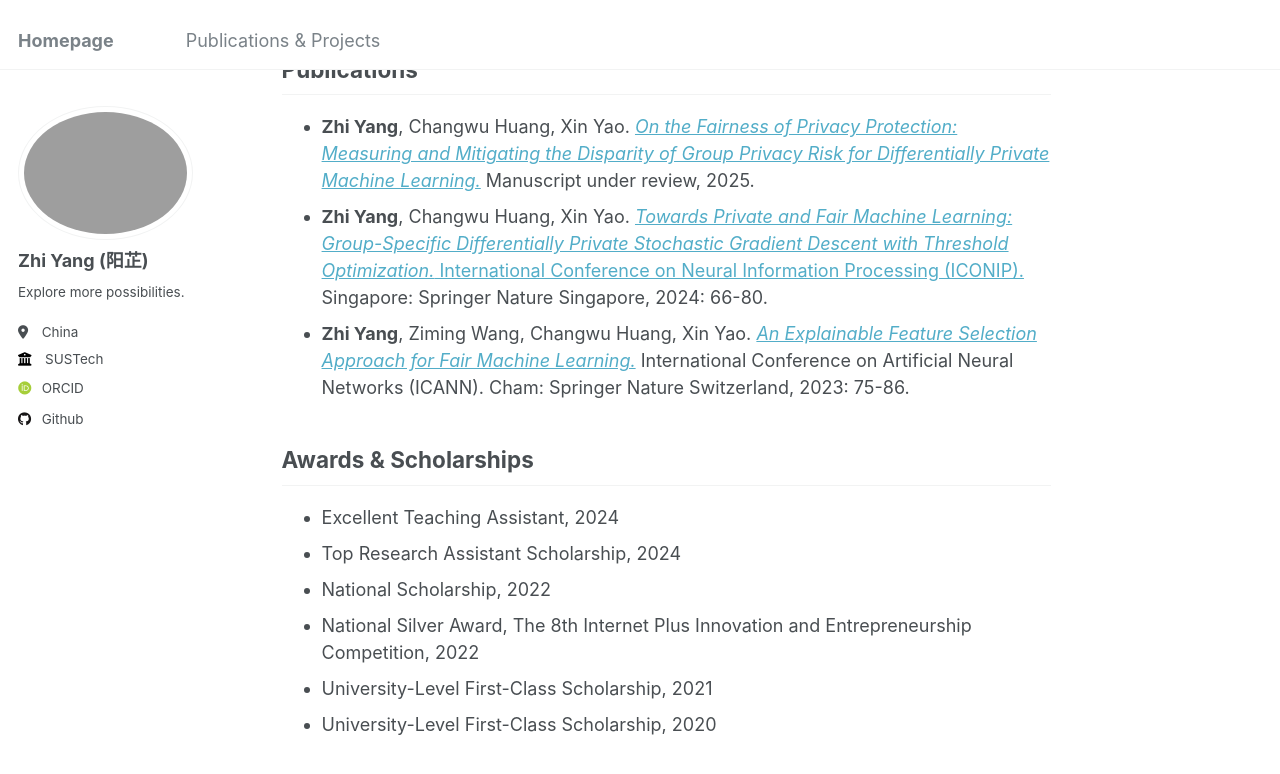
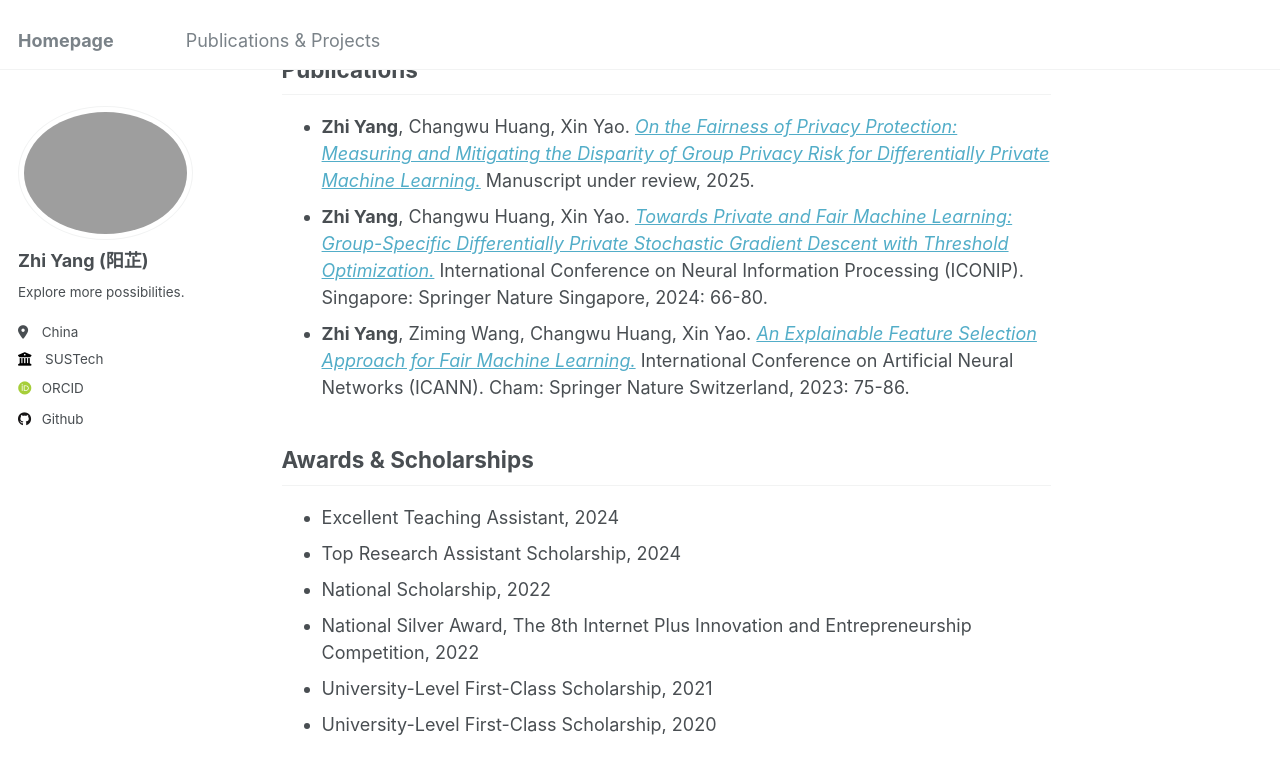
Before and after one commit to ruayz/ruayz.github.io, a Jekyll site: the page built from _pages/about.md, in a window 1280 px wide and 900 px high, scrolled down 790 px. Shown: the top 774 px of the window. Built offline with Jekyll 4.4.1, drawn with Linux system fonts in a browser that asks for light colours; some web fonts are replaced.

```diff
--- a/_pages/about.md
+++ b/_pages/about.md
@@ -24,7 +24,7 @@ Education
 Publications
 ------
 - **Zhi Yang**, Changwu Huang, Xin Yao. [*On the Fairness of Privacy Protection: Measuring and Mitigating the Disparity of Group Privacy Risk for Differentially Private Machine Learning.*](https://ruayz.github.io/files/paper_arxiv.pdf) Manuscript under review, 2025.
-- **Zhi Yang**, Changwu Huang, Xin Yao. [*Towards Private and Fair Machine Learning: Group-Specific Differentially Private Stochastic Gradient Descent with Threshold Optimization.* International Conference on Neural Information Processing (ICONIP).](https://doi.org/10.1007/978-981-96-6582-2_5) Singapore: Springer Nature Singapore, 2024: 66-80.
+- **Zhi Yang**, Changwu Huang, Xin Yao. [*Towards Private and Fair Machine Learning: Group-Specific Differentially Private Stochastic Gradient Descent with Threshold Optimization.*](https://doi.org/10.1007/978-981-96-6582-2_5) International Conference on Neural Information Processing (ICONIP). Singapore: Springer Nature Singapore, 2024: 66-80.
 - **Zhi Yang**, Ziming Wang, Changwu Huang, Xin Yao. [*An Explainable Feature Selection Approach for Fair Machine Learning.*](https://doi.org/10.1007/978-3-031-44198-1_7) International Conference on Artificial Neural Networks (ICANN). Cham: Springer Nature Switzerland, 2023: 75-86.
 
 Awards & Scholarships
```
